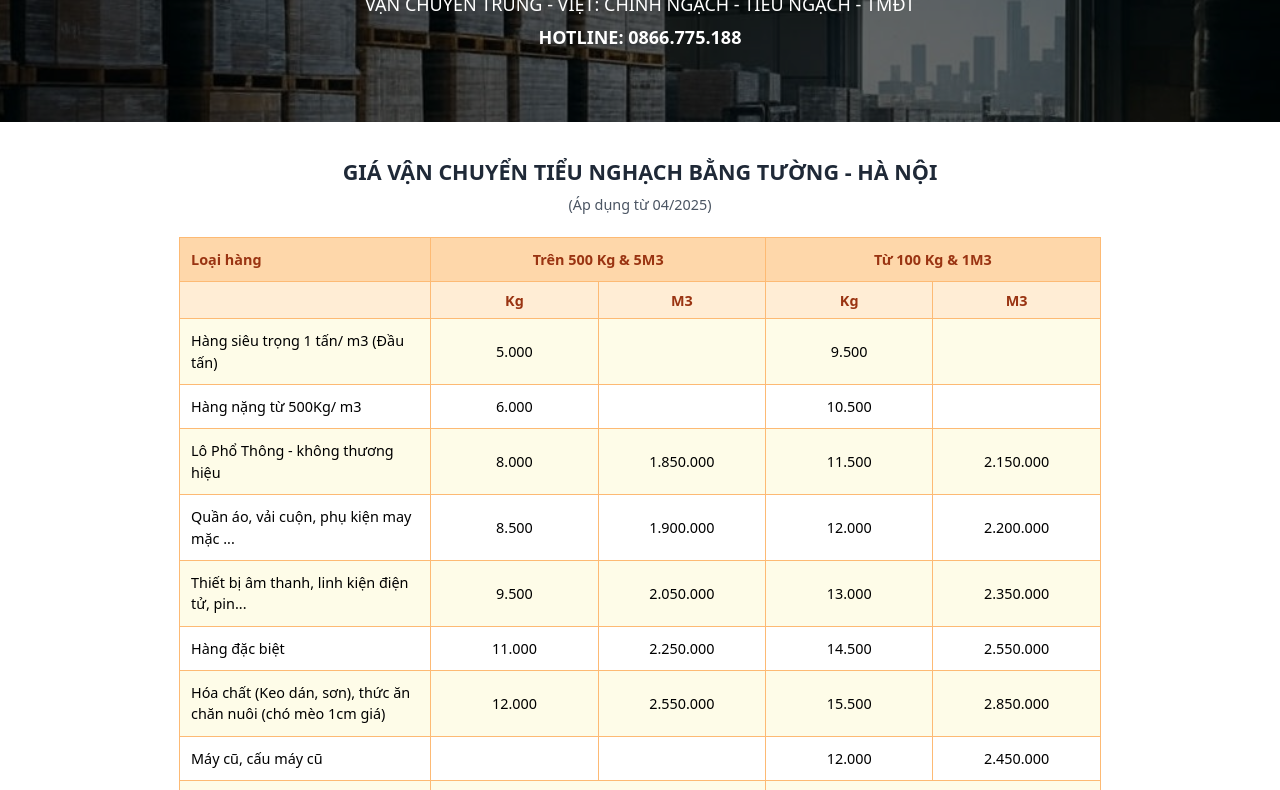
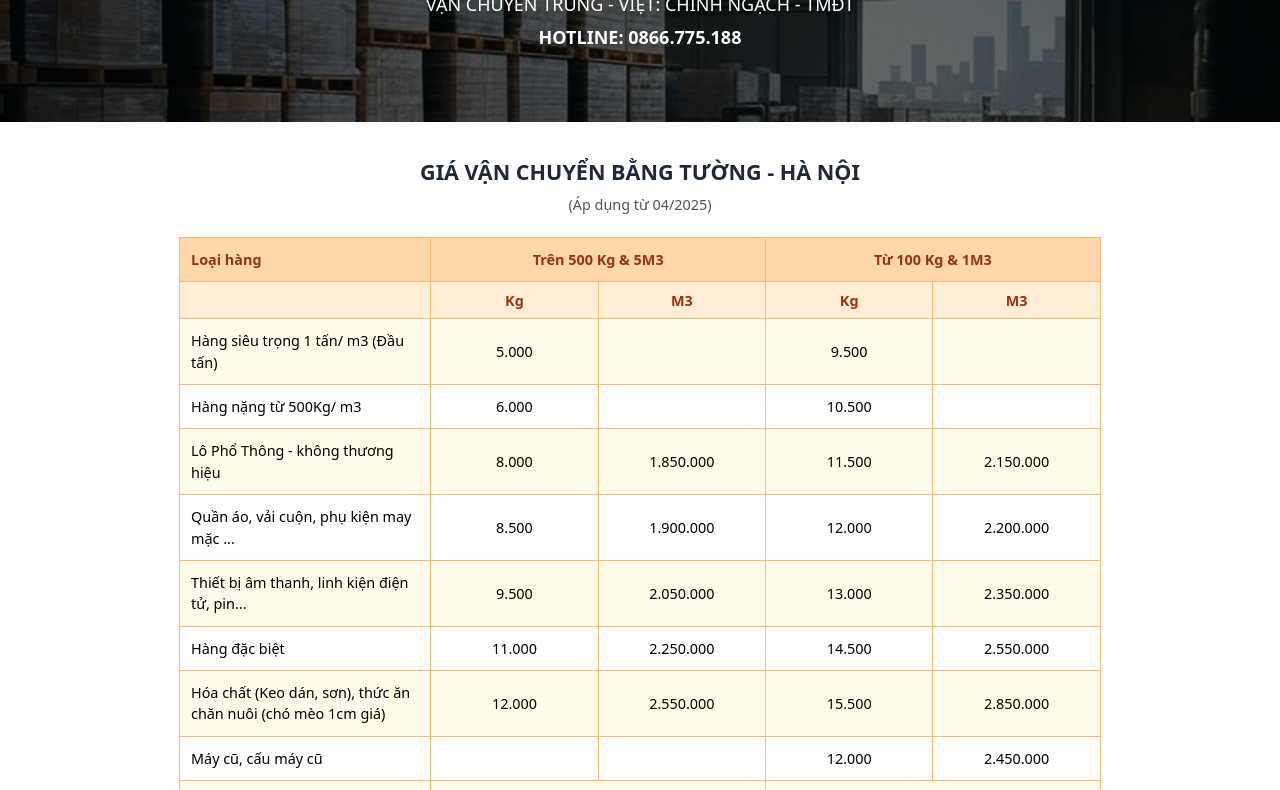
Before and after one commit to locnb/lhp, a plain HTML site: page price.html in a window 1280 px wide. Shown: the part 240-1030 px from the top of the page. Drawn offline with nearby package versions, Linux system fonts and the light colour scheme.

Commit message:
Update price.html

```diff
--- a/price.html
+++ b/price.html
@@ -98,7 +98,7 @@
                 <h1 class="text-2xl md:text-4xl font-bold">Liên Hiệp Phát Logistics</h1>
             </div>
             <p class="text-xl md:text-2xl font-bold mb-2">Bảng Giá Vận Chuyển</p>
-            <p class="text-xl text-center max-w-2xl">VẬN CHUYỂN TRUNG - VIỆT: CHÍNH NGẠCH - TIỂU NGẠCH - TMĐT</p>
+            <p class="text-xl text-center max-w-2xl">VẬN CHUYỂN TRUNG - VIỆT: CHÍNH NGẠCH - TMĐT</p>
             <p class="text-xl font-bold mt-2">HOTLINE: 0866.775.188</p>
         </div>
     </section>
@@ -107,7 +107,7 @@
     <section class="py-10 bg-white">
         <div class="container mx-auto px-4">
             <div class="max-w-5xl mx-auto">
-                <h2 class="text-2xl font-bold text-center text-gray-800 mb-2">GIÁ VẬN CHUYỂN TIỂU NGHẠCH BẰNG TƯỜNG - HÀ
+                <h2 class="text-2xl font-bold text-center text-gray-800 mb-2">GIÁ VẬN CHUYỂN BẰNG TƯỜNG - HÀ
                     NỘI</h2>
                 <p class="text-center text-gray-600 mb-6">(Áp dụng từ 04/2025)</p>
 
```
